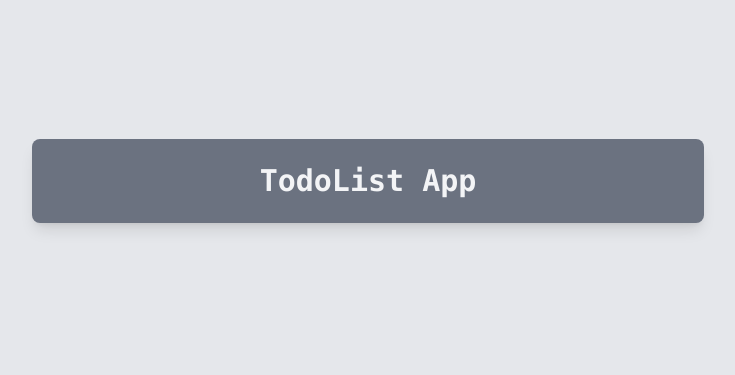
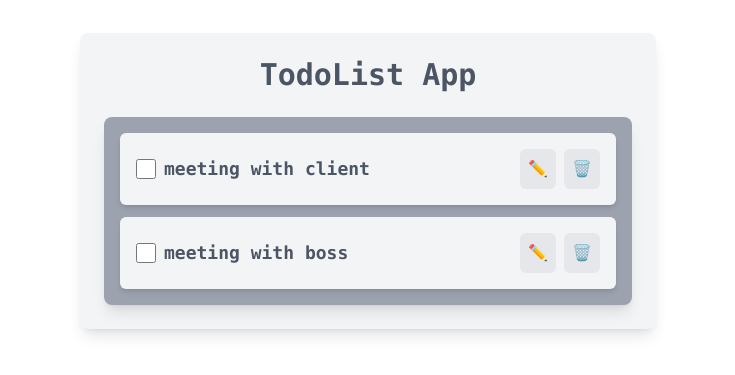
Before and after one commit to achmad-syidiq/react-todolist, a React (Vite) app: page / in a window 1280 px wide. Shown: the part 219-594 px from the top of the page, without its empty margins (272-1007 px from the left). Built offline with nearby package versions, Linux system fonts and the light colour scheme.

Commit message:
feat: create Todolist component and update header style

```diff
--- a/src/App.jsx
+++ b/src/App.jsx
@@ -1,14 +1,38 @@
-import TodoHeader from "./components/TodoHeader"
+import TodoHeader from "./components/TodoHeader";
+import TodoList from "./components/TodoList";
+import { useEffect, useState } from "react";
 
 const App = () => {
+  const [todos, setTodos] = useState([
+    {
+      id: 283291720,
+      text: "meeting with client",
+      isCompleted: false,
+    },
+    {
+      id: 283291721,
+      text: "meeting with boss",
+      isCompleted: false,
+    },
+  ]);
+
+  useEffect(() => {
+    localStorage.setItem("todos", JSON.stringify(todos));
+  }, [todos]);
+
+  useEffect(() => {
+    const storedTodos = JSON.parse(localStorage.getItem("todos")) || [];
+    setTodos(storedTodos);
+  }, []);
+
   return (
-    <div className="min-h-screen bg-gray-200 flex items-center justify-center font-mono">
-      <div className="w-full max-w-2xl bg-gray-500 rounded-lg shadow-lg p-6">
+    <div className="min-h-screen flex items-center justify-center font-mono">
+      <div className="w-full max-w-xl bg-gray-100 rounded-lg shadow-lg p-6">
         <TodoHeader>TodoList App</TodoHeader>
+        <TodoList todos={todos}/>
       </div>
     </div>
-  )
-}
+  );
+};
 
-
-export default App
+export default App;
--- a/src/components/TodoHeader.jsx
+++ b/src/components/TodoHeader.jsx
@@ -1,6 +1,6 @@
 /* eslint-disable react/prop-types */
 const TodoHeader = ({ children }) => {
-  return <h2 className="text-center font-bold text-3xl text-gray-100">{children}</h2>;
+  return <h2 className="text-center font-bold text-3xl text-gray-600">{children}</h2>;
 };
 
 export default TodoHeader;
--- /dev/null
+++ b/src/components/TodoList.jsx
@@ -0,0 +1,26 @@
+/* eslint-disable react/prop-types */
+const TodoList = ({ todos }) => {
+  return (
+    <div className="bg-gray-400 p-4 shadow-lg rounded-lg mt-6">
+      <ul className="space-y-3">
+        {todos.map((todo) => (
+          <li
+            className="flex items-center justify-between p-4 bg-gray-100 rounded-md shadow-md"
+            key={todo.id}
+          >
+            <div className="flex gap-2 items-center">
+              <input className="h-5 w-5 text-indigo-600" type="checkbox" />
+              <span className="text-lg font-semibold text-gray-600">{todo.text}</span>
+            </div>
+            <div className="flex gap-2">
+              <button className="p-2 bg-gray-200 rounded-md">✏️</button>
+              <button className="p-2 bg-gray-200 rounded-md">🗑️</button>
+            </div>
+          </li>
+        ))}
+      </ul>
+    </div>
+  );
+};
+
+export default TodoList;
```
